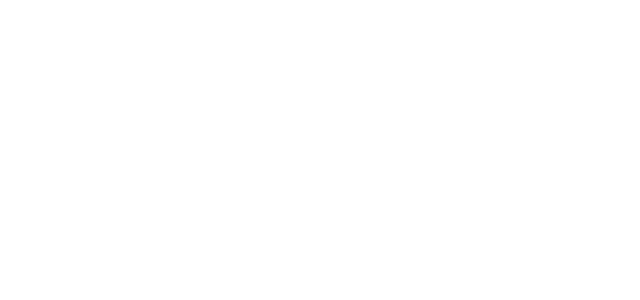
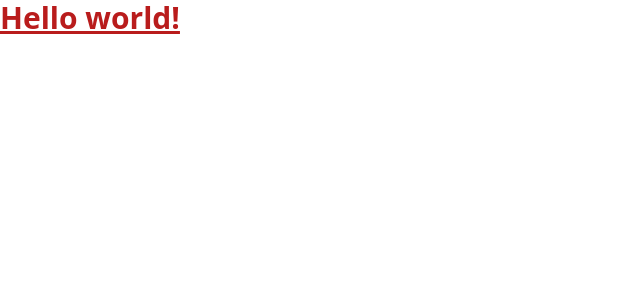
Before and after one commit to PranavPradeep390/Edu-Web, a React (Create React App) app: page / in a window 1280 px wide. Shown: the top 300 px of the page, without its empty margins (0-640 px from the left). Built offline with nearby package versions, Linux system fonts and the light colour scheme.

Commit message:
tailwind config

```diff
--- a/package.json
+++ b/package.json
@@ -34,5 +34,10 @@
       "last 1 firefox version",
       "last 1 safari version"
     ]
+  },
+  "devDependencies": {
+    "autoprefixer": "^10.4.19",
+    "postcss": "^8.4.38",
+    "tailwindcss": "^3.4.3"
   }
 }
--- /dev/null
+++ b/postcss.config.js
@@ -0,0 +1,6 @@
+module.exports = {
+  plugins: {
+    tailwindcss: {},
+    autoprefixer: {},
+  },
+}
--- a/src/App.js
+++ b/src/App.js
@@ -1,10 +1,10 @@
-import logo from './logo.svg';
-import './App.css';
-
+import React from "react";
 function App() {
   return (
     <div className="App">
-
+    <h1 className="text-3xl font-bold underline text-red-700">
+      Hello world!
+    </h1>
     </div>
   );
 }
--- a/src/index.css
+++ b/src/index.css
@@ -1,13 +1,3 @@
-body {
-  margin: 0;
-  font-family: -apple-system, BlinkMacSystemFont, 'Segoe UI', 'Roboto', 'Oxygen',
-    'Ubuntu', 'Cantarell', 'Fira Sans', 'Droid Sans', 'Helvetica Neue',
-    sans-serif;
-  -webkit-font-smoothing: antialiased;
-  -moz-osx-font-smoothing: grayscale;
-}
-
-code {
-  font-family: source-code-pro, Menlo, Monaco, Consolas, 'Courier New',
-    monospace;
-}
+@tailwind base;
+@tailwind components;
+@tailwind utilities;
--- /dev/null
+++ b/tailwind.config.js
@@ -0,0 +1,14 @@
+/** @type {import('tailwindcss').Config} */
+module.exports = {
+  content: [
+    "./src/**/*.{js,jsx,ts,tsx}",
+  ],
+  theme: {
+    extend: {
+      backgroundColor: {
+        'red-200':'rgb(220 252 231)' // You can customize the color code
+      },
+    },
+  },
+  plugins: [],
+}
```
Also changed, not shown: 1 other file (tests, documents, lock files or other folders).
